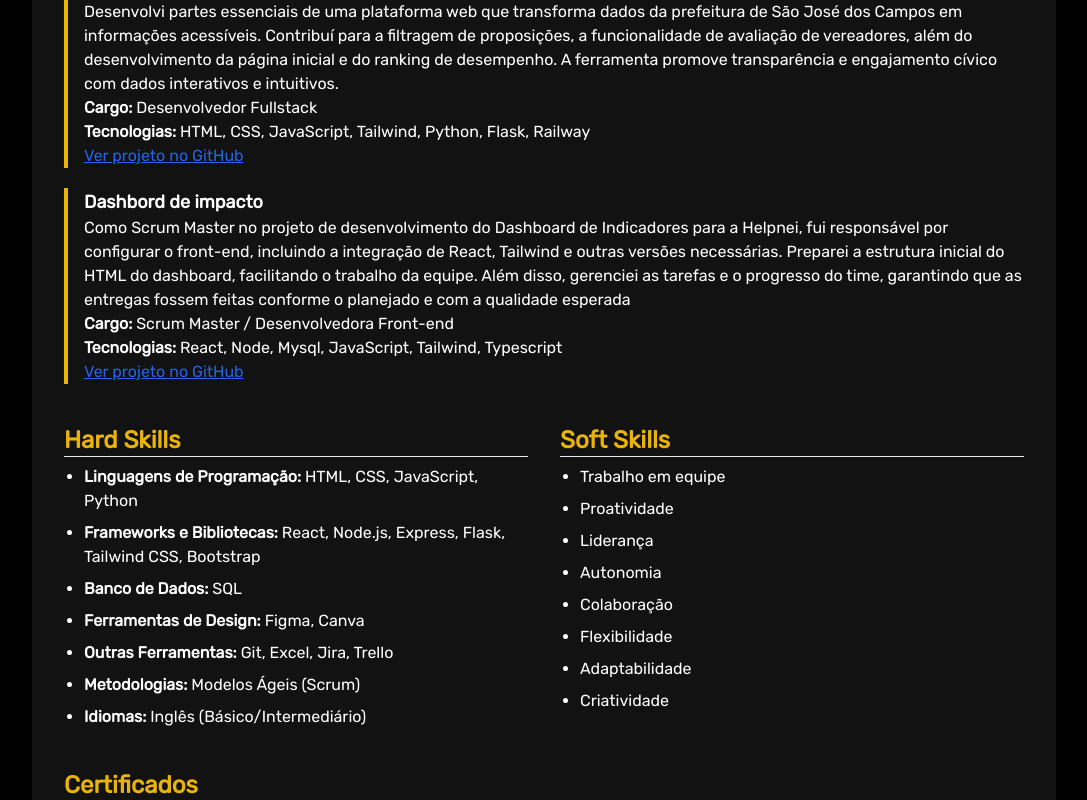
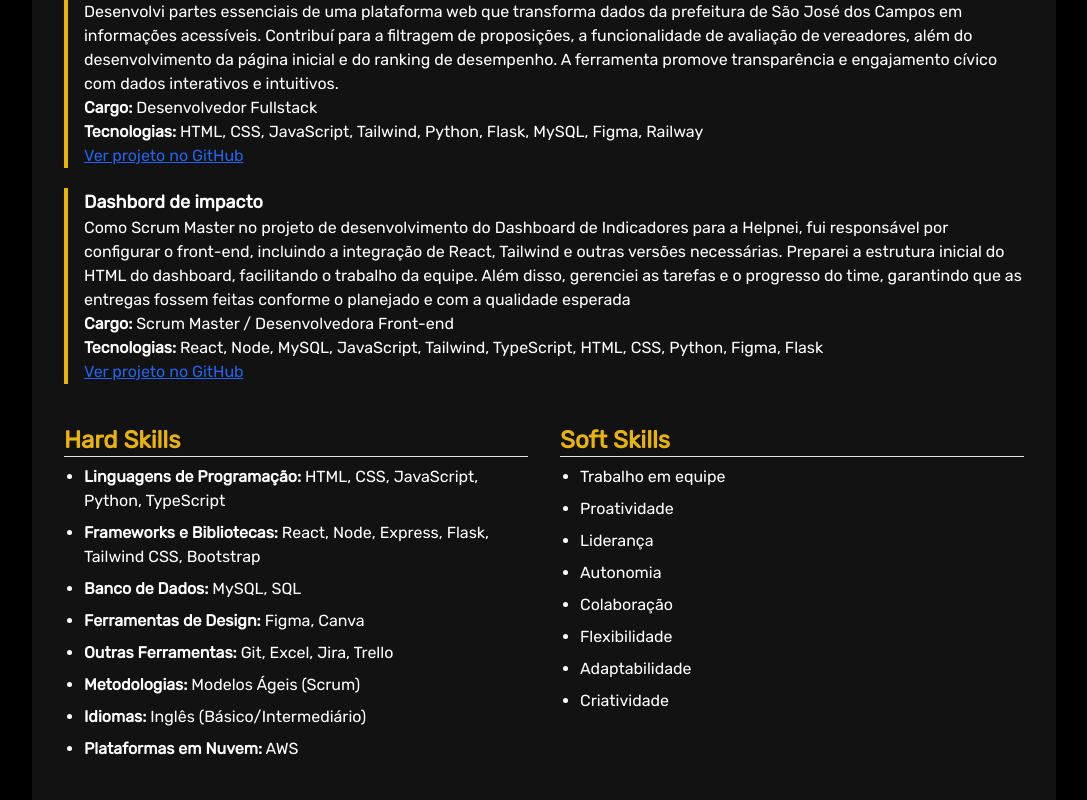
Before and after one commit to TatianeOliveira8/portfolio, a React (Create React App) app: page /curriculo in a window 1280 px wide. Shown: the part 640-1440 px from the top of the page, without its empty margins (96-1183 px from the left). Built offline with nearby package versions, Linux system fonts and the light colour scheme.

Commit message:
atualiza portfolio

```diff
--- a/src/dados/DadosHabilidades.js
+++ b/src/dados/DadosHabilidades.js
@@ -49,4 +49,12 @@ export const habilidades = [
     nome: 'AWS',
     imagem: `${process.env.PUBLIC_URL}/img/aws.svg`,
   },
+  {
+    nome: 'Typescript',
+    imagem: 'https://cdn.jsdelivr.net/gh/devicons/devicon@latest/icons/typescript/typescript-original.svg',
+  },
+  {
+    nome: 'Node',
+    imagem: 'https://cdn.jsdelivr.net/gh/devicons/devicon@latest/icons/nodejs/nodejs-original-wordmark.svg',
+  },
 ];
--- a/src/dados/DadosProjetos.js
+++ b/src/dados/DadosProjetos.js
@@ -1,11 +1,11 @@
 // src/dados/projetos.js
 export const dadosProjetos = [
-    {
+      {
         imagem: `${process.env.PUBLIC_URL}/img/projetoVereadores.jpg`,
         titulo: 'Plataforma de Transparência Legislativa',
         descricao: 'Desenvolvi partes essenciais de uma plataforma web que transforma dados da prefeitura de São José dos Campos em informações acessíveis. Contribuí para a filtragem de proposições, a funcionalidade de avaliação de vereadores, além do desenvolvimento da página inicial e do ranking de desempenho. A ferramenta promove transparência e engajamento cívico com dados interativos e intuitivos.',
         cargo: 'Desenvolvedor Fullstack',
-        tecnologias: ['HTML', 'CSS', 'JavaScript', 'Tailwind', 'Python', 'Flask', 'Railway'],
+        tecnologias: ['HTML', 'CSS', 'JavaScript', 'Tailwind', 'Python', 'Flask', 'MySQL', 'Figma', 'Railway'],
         linkDiretorio: 'https://github.com/TatianeOliveira8/plataforma-legislativa',
         //linkVisualizar: 'https://meuprojeto1.com'
       },
@@ -14,8 +14,8 @@ export const dadosProjetos = [
         titulo: 'Dashbord de impacto',
         descricao: 'Como Scrum Master no projeto de desenvolvimento do Dashboard de Indicadores para a Helpnei, fui responsável por configurar o front-end, incluindo a integração de React, Tailwind e outras versões necessárias. Preparei a estrutura inicial do HTML do dashboard, facilitando o trabalho da equipe. Além disso, gerenciei as tarefas e o progresso do time, garantindo que as entregas fossem feitas conforme o planejado e com a qualidade esperada',
         cargo: 'Scrum Master / Desenvolvedora Front-end',
-        tecnologias: ['React', 'Node', 'Mysql', 'JavaScript', 'Tailwind', 'Typescript'],
+        tecnologias: ['React', 'Node', 'MySQL', 'JavaScript', 'Tailwind', 'TypeScript', 'HTML', 'CSS', 'Python', 'Figma', 'Flask'],
         linkDiretorio: 'https://github.com/the-devs-department/helpnei',
         //linkVisualizar: 'https://link-do-projeto.com'
-      }
+      },
     ];
--- a/src/dados/Skills.js
+++ b/src/dados/Skills.js
@@ -1,4 +1,5 @@
 // src/dados/skills.js
+
 export const softSkills = [
   'Trabalho em equipe',
   'Proatividade',
@@ -13,15 +14,15 @@ export const softSkills = [
 export const hardSkills = [
   {
     categoria: 'Linguagens de Programação',
-      itens: ['HTML', 'CSS', 'JavaScript', 'Python']
+    itens: ['HTML', 'CSS', 'JavaScript', 'Python', 'TypeScript']
   },
   {
     categoria: 'Frameworks e Bibliotecas',
-      itens: ['React', 'Node.js', 'Express', 'Flask', 'Tailwind CSS', 'Bootstrap']
+    itens: ['React', 'Node', 'Express', 'Flask', 'Tailwind CSS', 'Bootstrap']
   },
   {
     categoria: 'Banco de Dados',
-      itens: ['SQL']
+    itens: ['MySQL', 'SQL']
   },
   {
     categoria: 'Ferramentas de Design',
@@ -38,5 +39,9 @@ export const softSkills = [
   {
     categoria: 'Idiomas',
     itens: ['Inglês (Básico/Intermediário)']
+  },
+  {
+    categoria: 'Plataformas em Nuvem',
+    itens: ['AWS']
   }
 ];
```
Also changed, not shown: 1 other file (tests, documents, lock files or other folders). Lines whose indentation alone changed are shown as unchanged.
